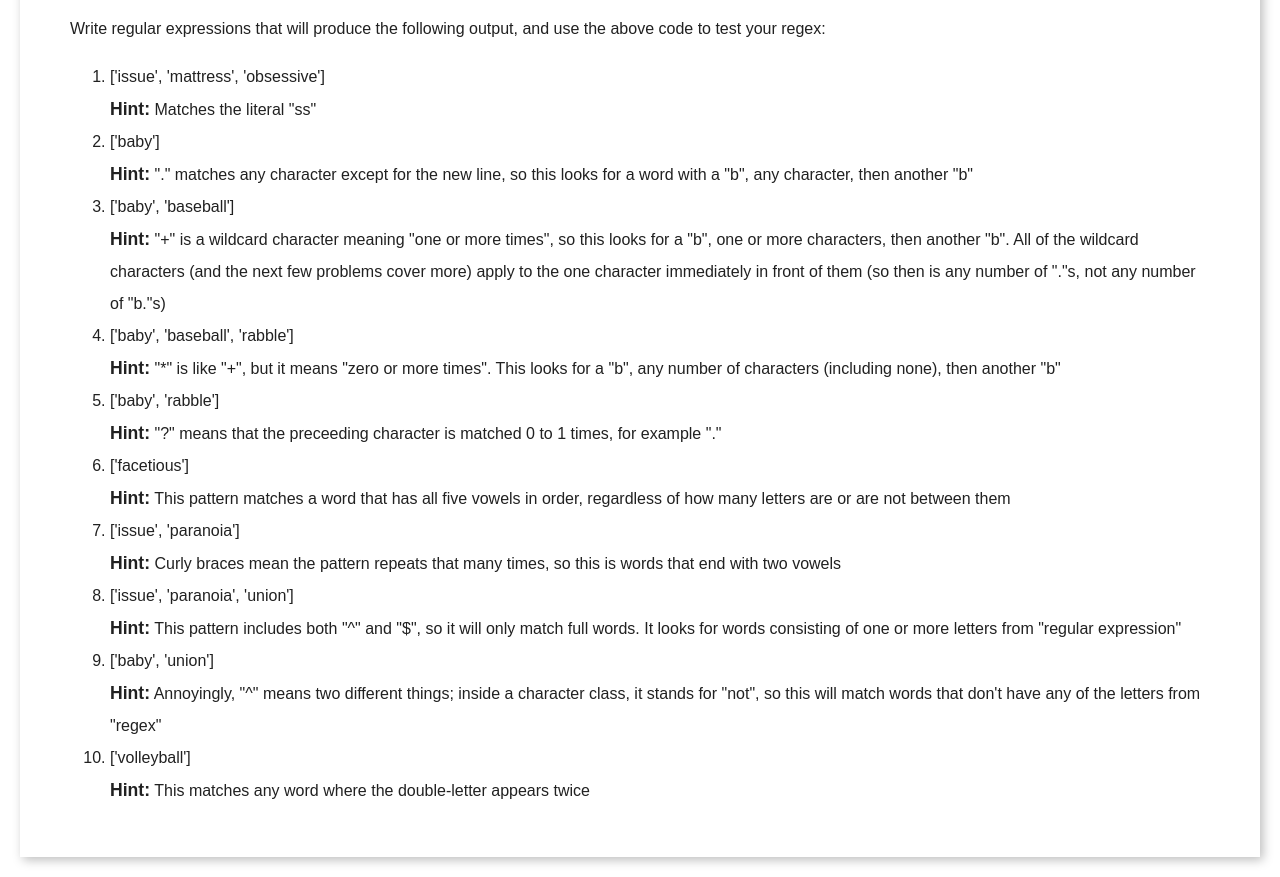
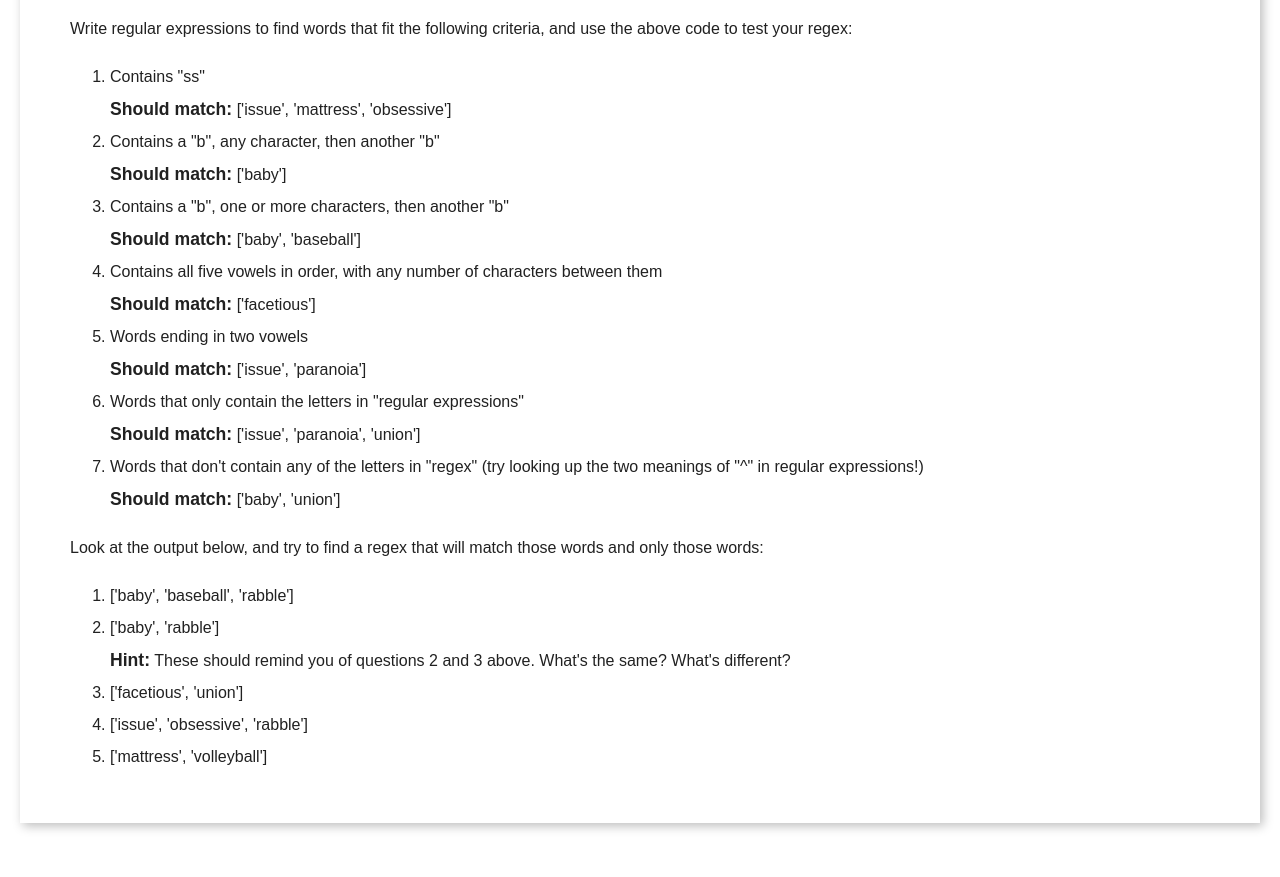
Before and after one commit to dancinturtle/regex_challenge, a plain HTML site: page regex_challenge/index.html in a window 1280 px wide. Shown: the part 1496-2373 px from the top of the page. After the commit the page ends 2339 px from the top, so only its background shows below. Drawn offline with Linux system fonts and the light colour scheme.

Commit message:
changes structure of regex challenge questions

```diff
--- a/regex_challenge/index.html
+++ b/regex_challenge/index.html
@@ -56,28 +56,31 @@
           <li>r"^[aeiou]"</li>
           <li>r"(\w)\1"</li>
         </ol>
-        <p>Write regular expressions that will produce the following output, and use the above code to test your regex:</p>
+        <p>Write regular expressions to find words that fit the following criteria, and use the above code to test your regex:</p>
         <ol>
-          <li>['issue', 'mattress', 'obsessive']</li>
-            <span><span class="emph">Hint:</span> Matches the literal "ss"</span>
-          <li>['baby']</li>
-          <span><span class="emph">Hint:</span> "." matches any character except for the new line, so this looks for a word with a "b", any character, then another "b"</span>
-          <li>['baby', 'baseball']</li>
-          <span><span class="emph">Hint:</span> "+" is a wildcard character meaning "one or more times", so this looks for a "b", one or more characters, then another "b".  All of the wildcard characters (and the next few problems cover more) apply to the one character immediately in front of them (so then is any number of "."s, not any number of "b."s)</span>
+          <li>Contains "ss"</li>
+          <span><span class="emph">Should match:</span> ['issue', 'mattress', 'obsessive']</span>
+          <li>Contains a "b", any character, then another "b"</li>
+          <span><span class="emph">Should match:</span> ['baby']</span>
+          <li>Contains a "b", one or more characters, then another "b"</li>
+          <span><span class="emph">Should match:</span> ['baby', 'baseball']</span>
+          <li>Contains all five vowels in order, with any number of characters between them</li>
+          <span><span class="emph">Should match:</span> ['facetious']</span>
+          <li>Words ending in two vowels</li>
+          <span><span class="emph">Should match:</span> ['issue', 'paranoia']</span>
+          <li>Words that only contain the letters in "regular expressions"</li>
+          <span><span class="emph">Should match:</span> ['issue', 'paranoia', 'union']</span>
+          <li>Words that don't contain any of the letters in "regex" (try looking up the two meanings of "^" in regular expressions!)</li>
+          <span><span class="emph">Should match:</span> ['baby', 'union']</span>
+        </ol>
+        <p>Look at the output below, and try to find a regex that will match those words and only those words:</p>
+        <ol>
           <li>['baby', 'baseball', 'rabble']</li>
-          <span><span class="emph">Hint:</span> "*" is like "+", but it means "zero or more times".  This looks for a "b", any number of characters (including none), then another "b"</span>
           <li>['baby', 'rabble']</li>
-          <span><span class="emph">Hint:</span> "?" means that the preceeding character is matched 0 to 1 times, for example "."</span>
-          <li>['facetious']</li>
-          <span><span class="emph">Hint:</span> This pattern matches a word that has all five vowels in order, regardless of how many letters are or are not between them</span>
-          <li>['issue', 'paranoia']</li>
-          <span><span class="emph">Hint:</span> Curly braces mean the pattern repeats that many times, so this is words that end with two vowels</span>
-          <li>['issue', 'paranoia', 'union']</li>
-          <span><span class="emph">Hint:</span> This pattern includes both "^" and "$", so it will only match full words.  It looks for words consisting of one or more letters from "regular expression"</span>
-          <li>['baby', 'union']</li>
-          <span><span class="emph">Hint:</span> Annoyingly, "^" means two different things; inside a character class, it stands for "not", so this will match words that don't have any of the letters from "regex"</span>
-          <li>['volleyball']</li>
-          <span><span class="emph">Hint:</span> This matches any word where the double-letter appears twice</span>
+          <span><span class="emph">Hint:</span> These should remind you of questions 2 and 3 above.  What's the same?  What's different?</span>
+          <li>['facetious', 'union']</li>
+          <li>['issue', 'obsessive', 'rabble']</li>
+          <li>['mattress', 'volleyball']</li>
         </ol>
       </div>
     </div>
```
